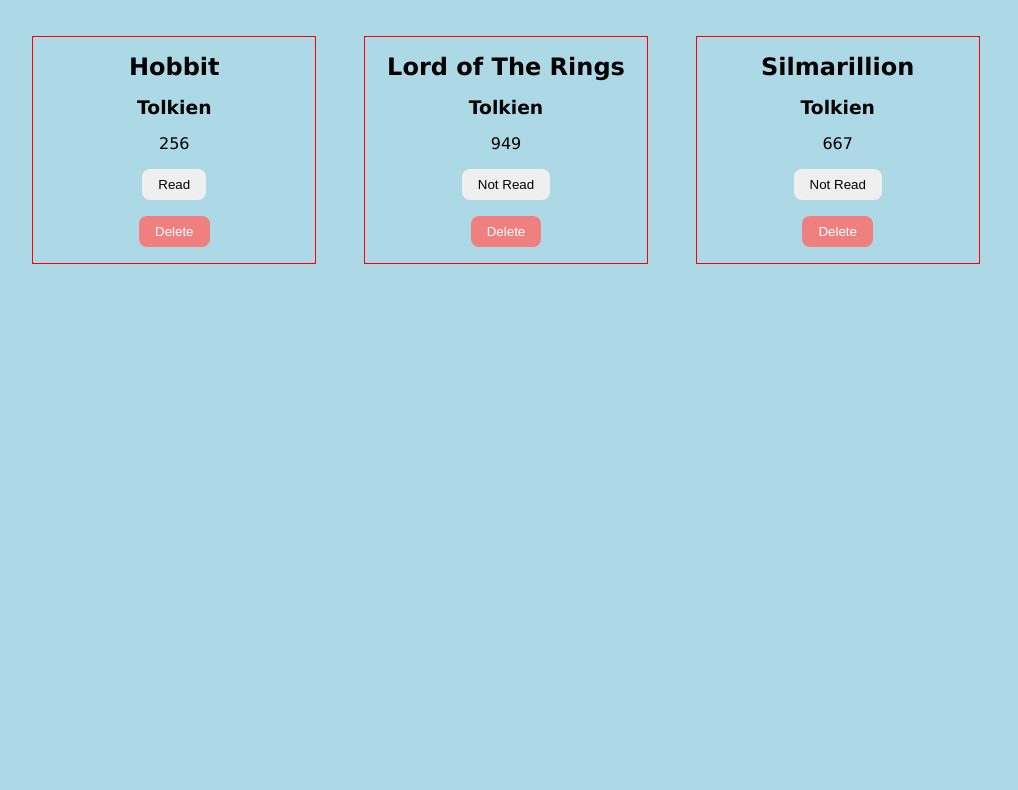
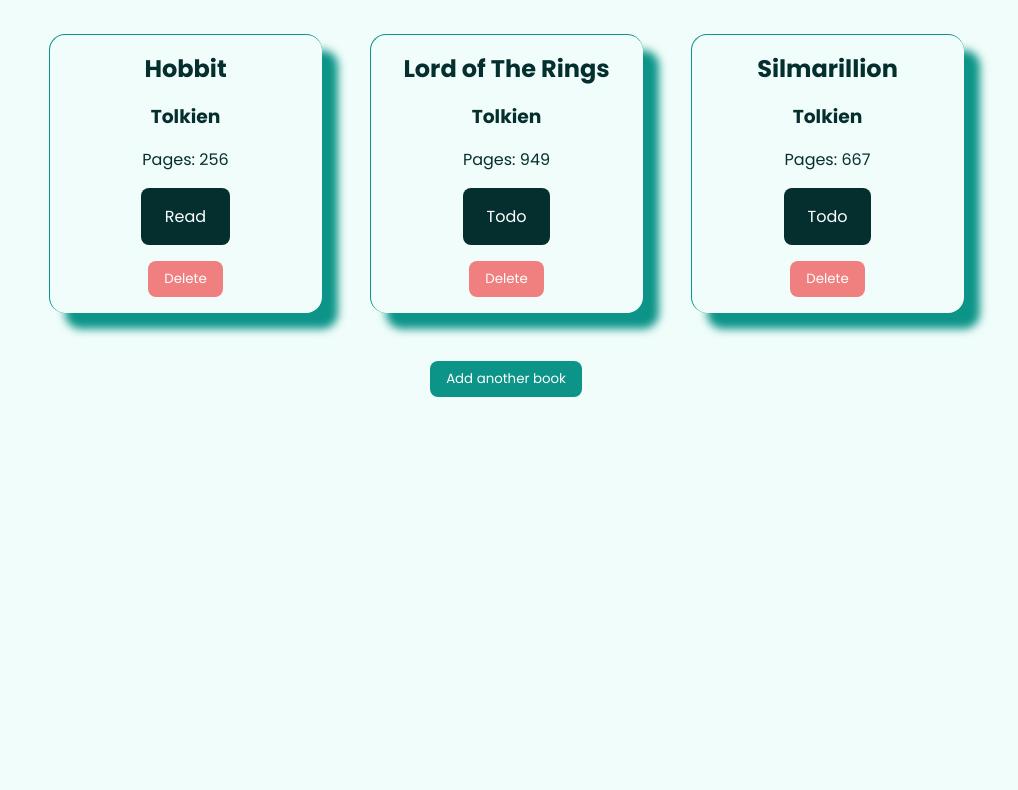
Before and after one commit to rnslepw/library, a plain HTML site: page index.html in a window 1280 px wide. Shown: the part 122-912 px from the top of the page, without its empty margins (134-1152 px from the left). Drawn offline with Linux system fonts and the light colour scheme; a web font is replaced by a local one.

Commit message:
Add styles and colors

```diff
--- a/index.html
+++ b/index.html
@@ -37,6 +37,6 @@
       <button class="dialog-close" type="submit">Submit</button>
     </form>
   </dialog>
-  <button class="dialog-open">Add book</button>
+  <button class="dialog-open">Add another book</button>
 </body>
 </html>
--- a/script.js
+++ b/script.js
@@ -1,24 +1,21 @@
-const books = [
+let books = [
   {
     title: 'Hobbit',
     author: 'Tolkien',
     pages: 256,
-    read: true,
-    id: 0
+    read: true
   },
   {
     title: 'Lord of The Rings',
     author: 'Tolkien',
     pages: 949,
-    read: false,
-    id: 1
+    read: false
   },
   {
     title: 'Silmarillion',
     author: 'Tolkien',
     pages: 667,
-    read: false,
-    id: 2
+    read: false
   }
 ];
 
@@ -38,6 +35,10 @@
   books.push(newBook);
 }
 
+function removeBook() {
+
+}
+
 function displayBook(book) {
   const card = document.createElement('div');
   card.classList.add('card');
@@ -49,10 +50,11 @@
   cardAuthor.textContent = book.author;
 
   const cardPages = document.createElement('p');
-  cardPages.textContent = book.pages;
+  cardPages.textContent = `Pages: ${book.pages}`;
 
   const cardRead = document.createElement('button');
-  cardRead.textContent = book.read ? "Read" : "Not Read";
+  cardRead.textContent = book.read ? "Read" : "Todo";
+  cardRead.classList.add('btn-read');
 
   const cardDelete = document.createElement('button');
   cardDelete.textContent = "Delete";
@@ -65,14 +67,29 @@
   card.appendChild(cardDelete);
 
   container.appendChild(card);
+
+  cardRead.addEventListener('click', (e) => {
+    const parentCard = e.target.parentNode;
+    const bookIndex = books.findIndex(book => book.title === parentCard.firstChild.textContent );
+    books[bookIndex].read = !books[bookIndex].read;
+    console.log(books);
+
+
+
+    displayLibrary();
+  })
+
+  cardDelete.addEventListener('click', (e) => {
+    const parentCard = e.target.parentNode;
+    books = books.filter(book => book.title === parentCard.firstChild.textContent ? null : book);
+    displayLibrary();
+  })
 }
 
 function displayLibrary() {
   container.innerHTML = '';
   books.forEach(book => displayBook(book));
 }
-
-displayLibrary();
 
 const dialog = document.querySelector('dialog');
 const dialogOpen = document.querySelector('.dialog-open');
@@ -93,3 +110,5 @@
   displayLibrary();
   dialog.close();
 })
+
+displayLibrary();
--- a/styles.css
+++ b/styles.css
@@ -1,3 +1,5 @@
+@import url('https://fonts.googleapis.com/css2?family=Playwrite+AU+SA:wght@100..400&family=Poppins:ital,wght@0,100;0,200;0,300;0,400;0,500;0,600;0,700;0,800;0,900;1,100;1,200;1,300;1,400;1,500;1,600;1,700;1,800;1,900&family=Roboto+Condensed:ital,wght@0,100..900;1,100..900&display=swap');
+
 * {
   padding: 0;
   margin: 0;
@@ -8,22 +10,29 @@
   flex-direction: column;
   align-items: center;
   padding: 3rem;
-  gap: 3rem;
+  gap: 1.5rem;
   height: 100vh;
   background-color: lightblue;
-  font-family: Verdana, Geneva, Tahoma, sans-serif;
+  font-family: "Poppins", serif;
+  background-color: #f0fdfa;
+  color: #042f2e;
 }
 
 .container {
-  display: grid;
-  grid-template: repeat(3, 1fr) / repeat(3, 1fr);
+  display: flex;
+  justify-content: center;
+  flex-wrap: wrap;
   gap: 3rem;
   padding: 1.5rem;
   width: 80%;
 }
 
+h1 {
+  text-transform: uppercase;
+  font-size: 2.5rem;
+}
+
 .card {
-  border: 1px solid red;
   flex: 0 0 15rem;
   padding: 1rem;
   display: flex;
@@ -31,6 +40,10 @@
   align-items: center;
   justify-content: space-between;
   gap: 1rem;
+  border-radius: 1rem;
+  border-left: 1px solid #0d9488;
+  border-top: 1px solid #0d9488;
+  box-shadow: 1rem 1rem 0.5rem #0d9488;
 }
 
 button {
@@ -38,6 +51,15 @@
   border: none;
   border-radius: 0.5rem;
   cursor: pointer;
+  background-color: #0d9488;
+  color: white;
+  font-family: inherit;
+}
+
+.btn-read {
+  padding: 1rem 1.5rem;
+  font-size: 1rem;
+  background-color: #042f2e;
 }
 
 .btn-delete {
```
